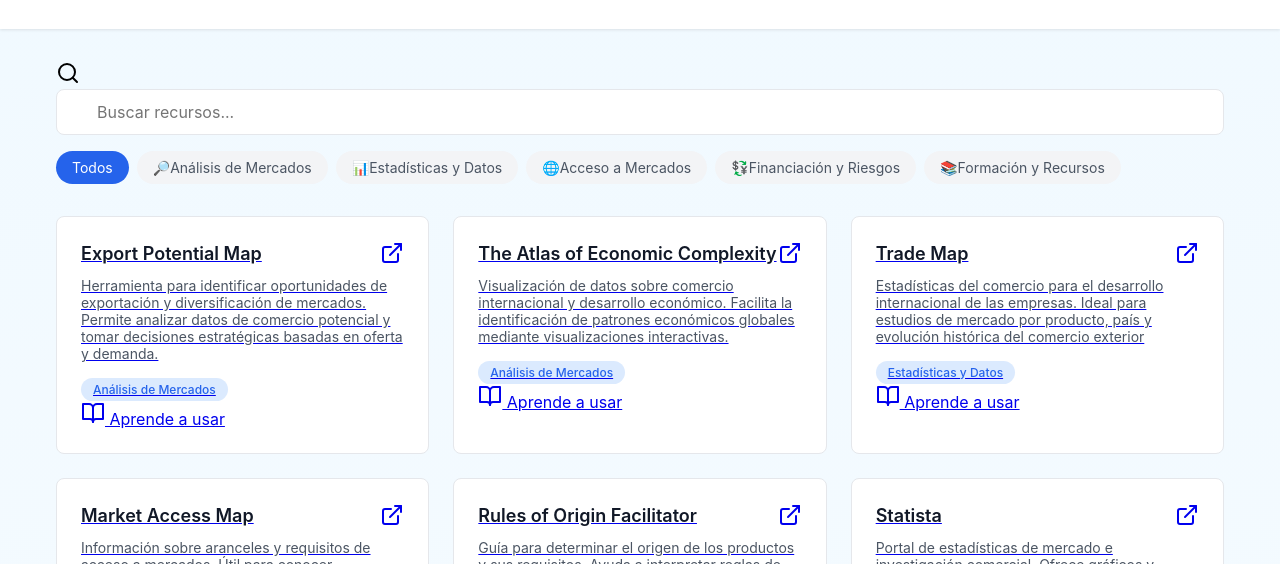
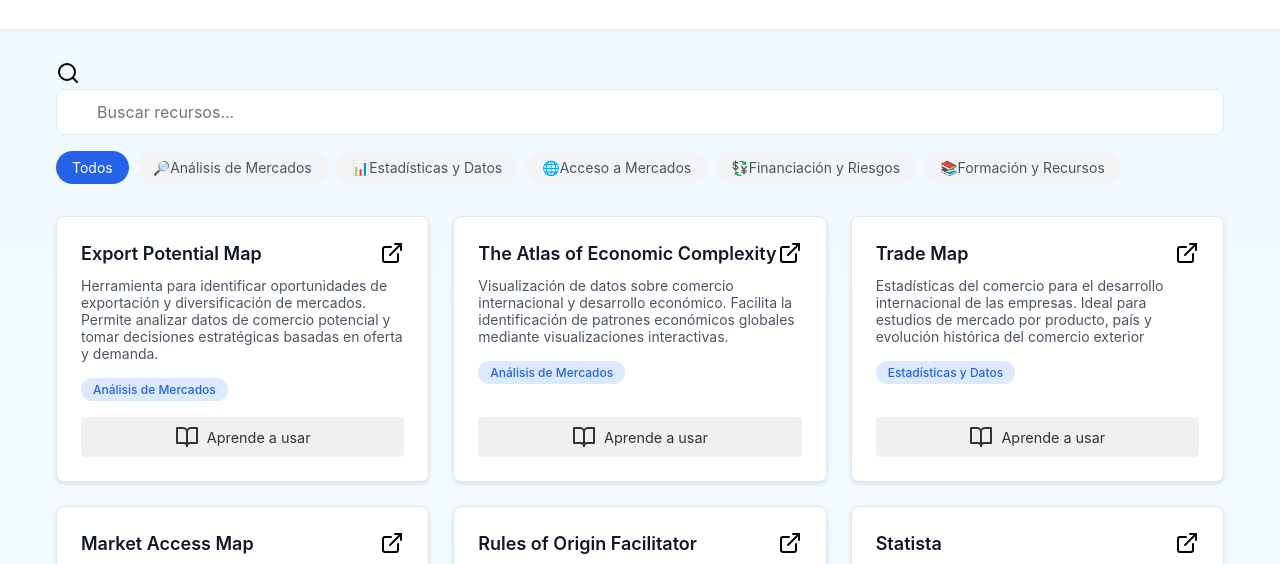
Before and after one commit to Edufrms/Pruebas-tool-box, a React app: page index.html in a window 1280 px wide. Shown: the part 157-721 px from the top of the page. Built offline with nearby package versions, Linux system fonts and the light colour scheme.

Commit message:
Update index.html

```diff
--- a/index.html
+++ b/index.html
@@ -18,7 +18,49 @@
     <script src="lucide.min.js"></script>
     <meta name="google-adsense-account" content="ca-pub-3325448390634704">
     <link rel="stylesheet" href="styles.css">
-    </head>
+    <style>
+        .resource-card {
+            position: relative;
+            background: white;
+            border-radius: 8px;
+            padding: 1.5rem;
+            box-shadow: 0 2px 4px rgba(0, 0, 0, 0.1);
+            transition: transform 0.2s ease;
+            display: flex;
+            flex-direction: column;
+        }
+
+        .resource-link {
+            text-decoration: none;
+            color: inherit;
+            flex-grow: 1;
+        }
+
+        .learn-btn {
+            display: flex;
+            align-items: center;
+            justify-content: center;
+            gap: 0.5rem;
+            background: #f0f0f0;
+            color: #333;
+            padding: 0.5rem 1rem;
+            border-radius: 4px;
+            text-decoration: none;
+            font-size: 0.9rem;
+            margin-top: 1rem;
+            transition: background-color 0.2s ease;
+        }
+
+        .learn-btn:hover {
+            background: #e0e0e0;
+        }
+
+        .learn-btn i {
+            width: 16px;
+            height: 16px;
+        }
+    </style>
+</head>
 <body>
     <header>
         <a href="index-en.html">🇺🇸 English</a>
```
